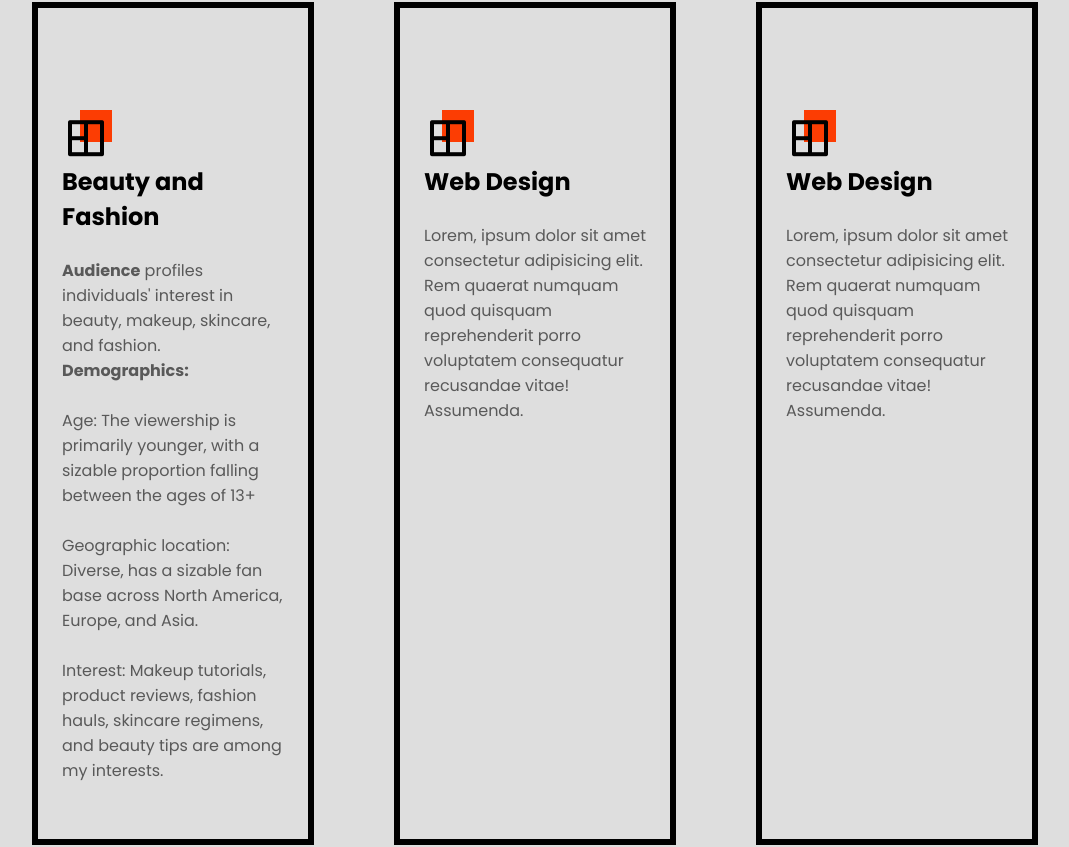
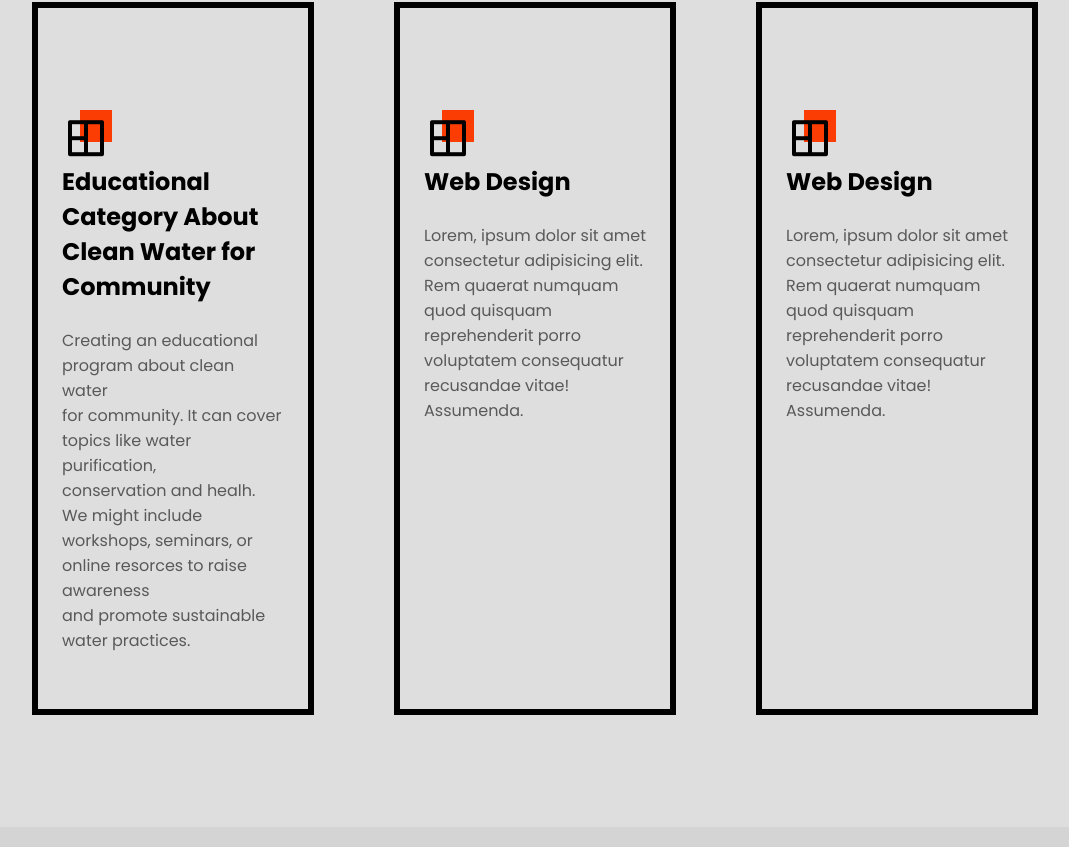
Before and after one commit to janjov/group2, a plain HTML site: page index.html in a window 1280 px wide. Shown: the part 1729-2576 px from the top of the page, without its empty margins (105-1174 px from the left). Drawn offline with nearby package versions, Linux system fonts and the light colour scheme.

Commit message:
Update index.html

```diff
--- a/index.html
+++ b/index.html
@@ -176,21 +176,15 @@
                             <i class="ri-layout-4-line"></i>
                         </div>
 
-                        <h2 class="content__title">Beauty and Fashion</h2>
+                        <h2 class="content__title">Educational Category About Clean Water for Community</h2>
 
                         <p class="content__description">
-                            <b>Audience</b> profiles individuals' interest in beauty, makeup, skincare, and fashion.
+                            Creating an educational program about clean water
                             <br>
-                            <b>Demographics:</b>
+                            for community. It can cover topics like water purification,
                             <br>
-                            <br>
-                            Age: The viewership is primarily younger, with a sizable proportion falling between the ages of 13+
-                            <br>
-                            <br>
-                            Geographic location: Diverse, has a sizable fan base across North America, Europe, and Asia.
-                            <br>
-                            <br>
-                            Interest: Makeup tutorials, product reviews, fashion hauls, skincare regimens, and beauty tips are among my interests.
+                            conservation and healh. We might include workshops, seminars, or online resorces to raise awareness
+                            <br> and promote sustainable water practices.
                         </p>
                     </div>
                 </article>
```
